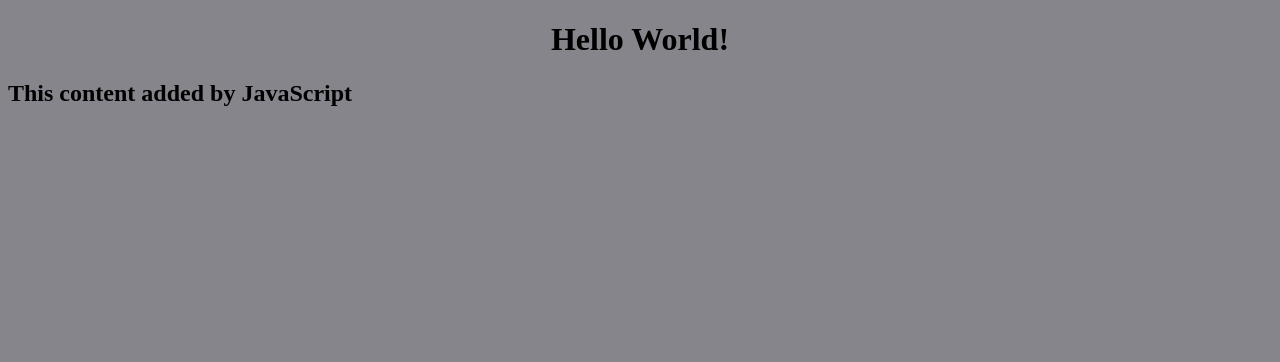
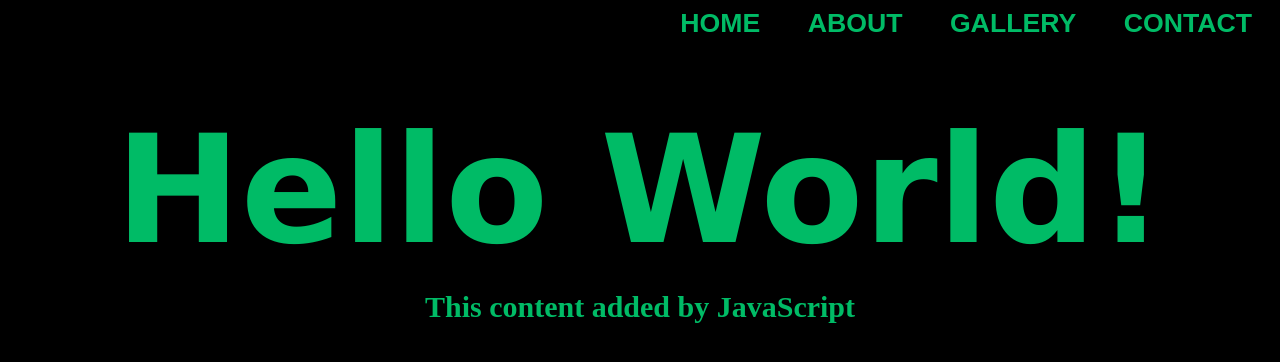
Before and after one commit to tempobeast/my-personal-website, a plain HTML site: page index.html in a window 1280 px wide. Drawn offline with Linux system fonts and the light colour scheme.

Commit message:
early style edits

```diff
--- a/index.html
+++ b/index.html
@@ -5,6 +5,12 @@
         <title>My Personal Website</title>
     </head>
     <body>
+        <nav class="topnav">
+            <a class="active" href='home' >HOME</a>
+            <a href='about'>ABOUT</a>
+            <a href='gallery'>GALLERY</a>
+            <a href='contact'>CONTACT</a>
+        </nav>
         <h1>Hello World!</h1>
         <script src="./script.js"></script>
     </body>
--- a/style.css
+++ b/style.css
@@ -1,6 +1,34 @@
 body {
-    background: rgb(133, 133, 139);
+    background: #000;
+}
+nav {
+    font-family: Arial, Helvetica, sans-serif;
+    font-size: 20pt;
+    font-weight: bold;
+    text-align: right;
+}
+nav a {
+    color: #0b6;
+    text-decoration: none;
+    padding-right: 20px;
+    padding-left: 20px;
+    padding-top: 5px;
+    padding-bottom: 5px;
+}
+nav a:hover {
+    background-color: #0b6;
+    color: black;
 }
 h1 {
     text-align: center;
+    font-size: 150px;
+    font-family: verdana;
+    line-height: 0px;
+    color: #0b6;
+    padding-top: 50px;
 }
+h2 {
+    text-align: center;
+    color: #0b6;
+    font-size: 30px;
+}
```
